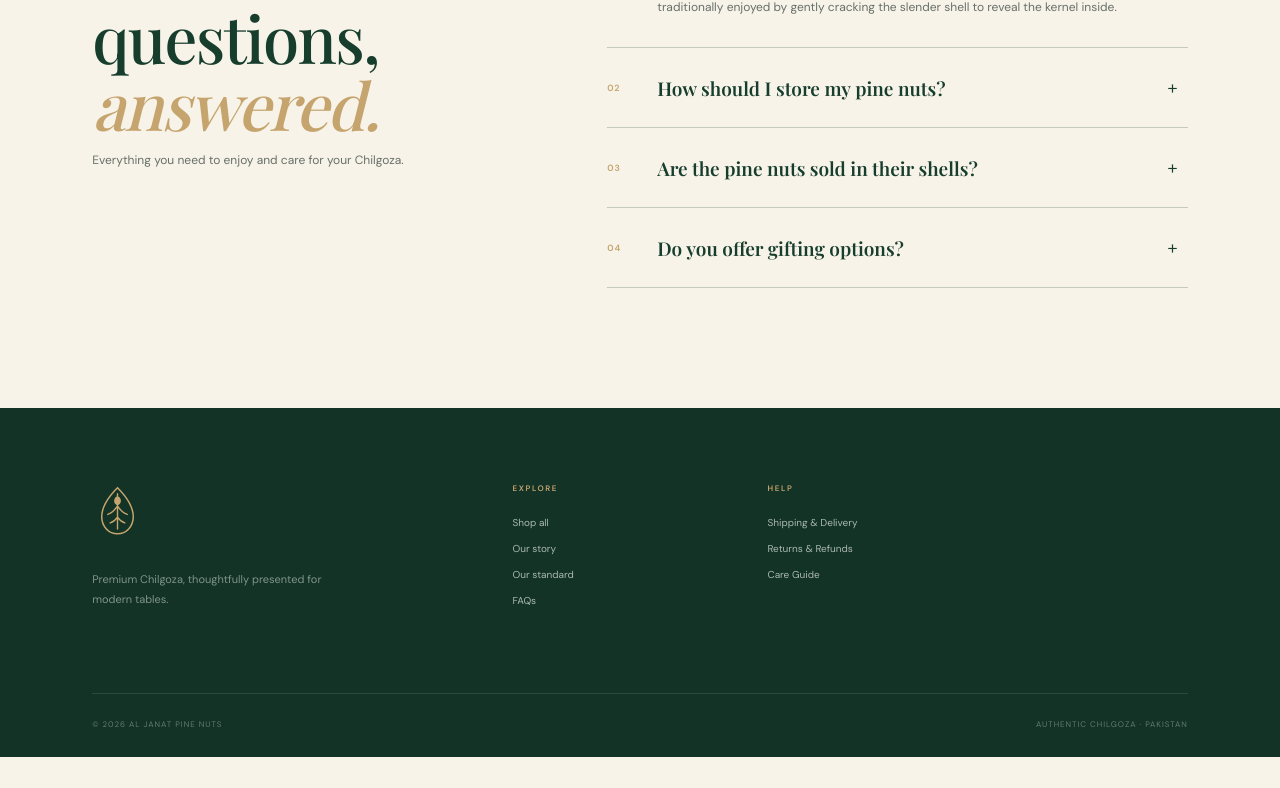
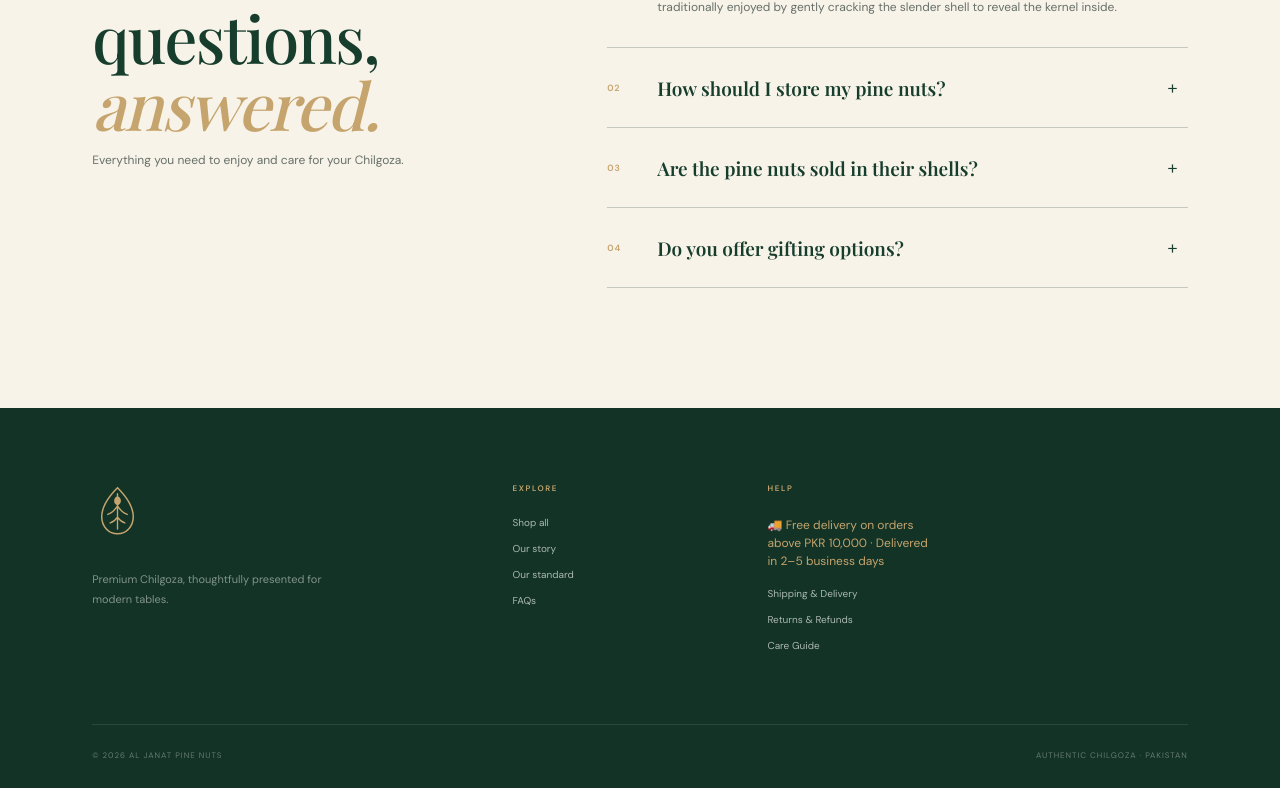
Before and after one commit to Usama123-usa/Al-Janat-Pine-Nuts-React-, a React (Vite) app: page / in a window 1280 px wide. Shown: the part 4901-5689 px from the top of the page. Before the commit the page ends 5658 px from the top, so only its background shows below. Built offline with nearby package versions, Linux system fonts and the light colour scheme; a web font is replaced by a local one.

Commit message:
Add shipping info in footer Help section

```diff
--- a/src/App.jsx
+++ b/src/App.jsx
@@ -520,7 +520,7 @@ export default function App() {
             <p>Premium Chilgoza, thoughtfully presented for modern tables.</p>
           </div>
           <div className="footer-links"><h3>Explore</h3><a href="#shop">Shop all</a><a href="#story">Our story</a><a href="#quality">Our standard</a><a href="#faq">FAQs</a></div>
-          <div className="footer-links"><h3>Help</h3><a href="#shipping" onClick={e=>{e.preventDefault();setPolicyPage('shipping')}}>Shipping &amp; Delivery</a><a href="#returns" onClick={e=>{e.preventDefault();setPolicyPage('returns')}}>Returns &amp; Refunds</a><a href="#faq">Care Guide</a></div>
+          <div className="footer-links"><h3>Help</h3><span className="footer-shipping-note">🚚 Free delivery on orders above PKR 10,000 · Delivered in 2–5 business days</span><a href="#shipping" onClick={e=>{e.preventDefault();setPolicyPage('shipping')}}>Shipping &amp; Delivery</a><a href="#returns" onClick={e=>{e.preventDefault();setPolicyPage('returns')}}>Returns &amp; Refunds</a><a href="#faq">Care Guide</a></div>
         </div>
         <div className="footer-bottom">
           <span>© 2026 Al Janat Pine Nuts</span>
--- a/src/index.css
+++ b/src/index.css
@@ -319,6 +319,14 @@ footer { padding: 75px max(7.2vw, 16px) 28px; color: #d9d6cd; background: var(--
 }
 .modal-price-block .modal-price { margin: 0; width: 100%; }
 
+.footer-shipping-note {
+  font-size: 12px;
+  color: var(--gold);
+  line-height: 1.5;
+  display: block;
+  margin-bottom: 4px;
+}
+
 /* View Details button on product card */
 .view-btn {
   width: 100%;
```
